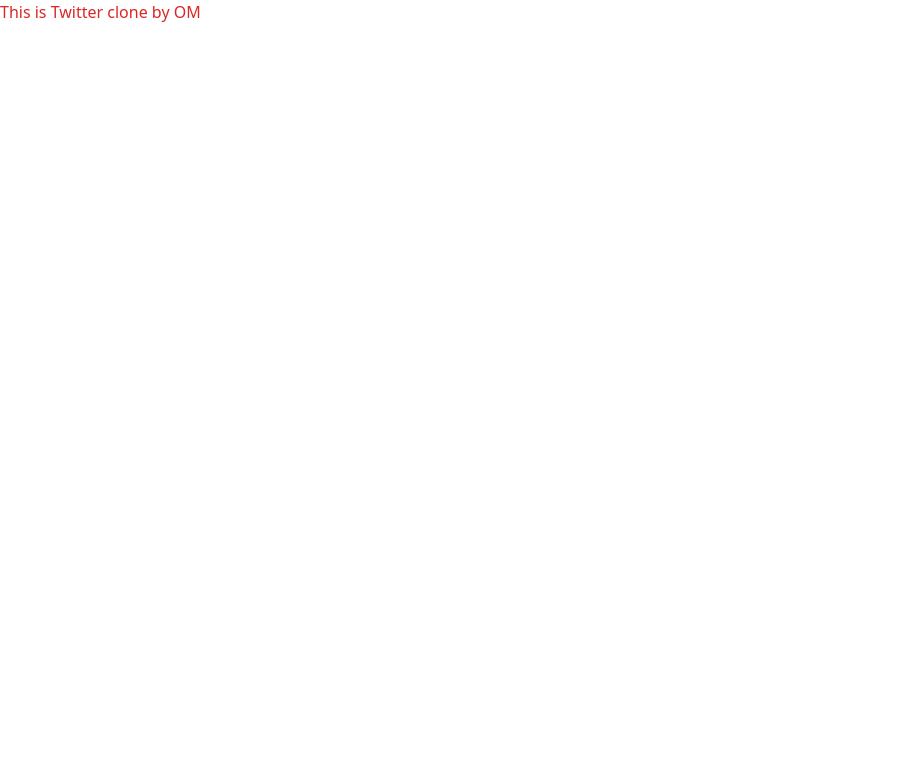
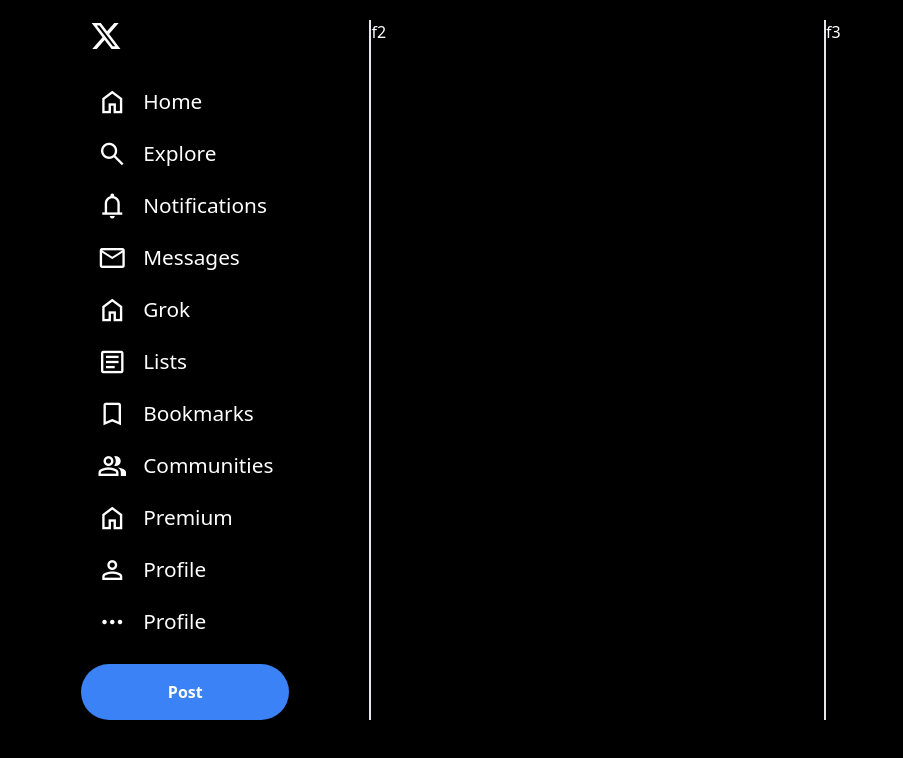
Before and after one commit to omkumarjha/Twitter-Clone-Tailwind-Css, a website built with Vite: page index.html in a window 1280 px wide. Shown: the whole page, without its empty margins (0-903 px from the left). Built offline with nearby package versions, Linux system fonts and the light colour scheme.

Commit message:
Beutify the left section of the Home page of twitter and added nav items

```diff
--- a/index.html
+++ b/index.html
@@ -3,10 +3,49 @@
 <head>
     <meta charset="UTF-8">
     <meta name="viewport" content="width=device-width, initial-scale=1.0">
-    <title>Twitter Clone</title>
+    <title>Home / X</title>
+    <link rel="stylesheet" href="https://fonts.googleapis.com/css2?family=Material+Symbols+Outlined:opsz,wght,FILL,GRAD@24,400,0,0" />
+    <link rel="stylesheet" href="https://fonts.googleapis.com/css2?family=Material+Symbols+Outlined:opsz,wght,FILL,GRAD@24,400,0,0" />
+    <link rel="stylesheet" href="https://fonts.googleapis.com/css2?family=Material+Symbols+Outlined:opsz,wght,FILL,GRAD@24,400,0,0" />
+    <link rel="stylesheet" href="https://fonts.googleapis.com/css2?family=Material+Symbols+Outlined:opsz,wght,FILL,GRAD@24,400,0,0" />
+    <link rel="stylesheet" href="https://fonts.googleapis.com/css2?family=Material+Symbols+Outlined:opsz,wght,FILL,GRAD@24,400,0,0" />
+    <link rel="stylesheet" href="https://fonts.googleapis.com/css2?family=Material+Symbols+Outlined:opsz,wght,FILL,GRAD@24,400,0,0" />
+    <link rel="stylesheet" href="https://fonts.googleapis.com/css2?family=Material+Symbols+Outlined:opsz,wght,FILL,GRAD@24,400,0,0" />
+    <link rel="stylesheet" href="https://fonts.googleapis.com/css2?family=Material+Symbols+Outlined:opsz,wght,FILL,GRAD@24,400,0,0" />
+    <link rel="stylesheet" href="https://fonts.googleapis.com/css2?family=Material+Symbols+Outlined:opsz,wght,FILL,GRAD@24,400,0,0" />
     <link rel="stylesheet" href="style.css">
 </head>
-<body>
-    <h1 class="text-red-600">This is Twitter clone by OM</h1>
+<body class="bg-black text-white">
+    <div class="container mx-auto flex py-5">
+
+        <div class="first w-[70%] flex flex-col items-end pr-20">
+           <nav>
+                <div class="logo invert mb-6 cursor-pointer pl-[9px]">
+                    <svg viewBox="0 0 24 24" aria-hidden="true" class="w-8 r-4qtqp9 r-yyyyoo r-dnmrzs r-bnwqim r-1plcrui r-lrvibr r-lrsllp r-1nao33i r-16y2uox r-8kz0gk"><g><path d="M18.244 2.25h3.308l-7.227 8.26 8.502 11.24H16.17l-5.214-6.817L4.99 21.75H1.68l7.73-8.835L1.254 2.25H8.08l4.713 6.231zm-1.161 17.52h1.833L7.084 4.126H5.117z"></path></g></svg>
+                </div>
+
+            <div class="nav-items">
+                <ul class=" text-[1.3rem] font-medium">
+                    <li class="flex items-center cursor-pointer hover:bg-slate-900 w-fit py-2 px-4 rounded-full"><span class="text-3xl material-symbols-outlined pr-4">Home</span>Home</li>
+                    <li class="flex items-center cursor-pointer hover:bg-slate-900 w-fit py-2 px-4 rounded-full"><span class="text-3xl material-symbols-outlined pr-4">search</span>Explore</li>
+                    <li class="flex items-center cursor-pointer hover:bg-slate-900 w-fit py-2 px-4 rounded-full"><span class="text-3xl material-symbols-outlined pr-4">notifications</span>Notifications</li>
+                    <li class="flex items-center cursor-pointer hover:bg-slate-900 w-fit py-2 px-4 rounded-full"><span class="text-3xl material-symbols-outlined pr-4">mail</span>Messages</li>
+                    <li class="flex items-center cursor-pointer hover:bg-slate-900 w-fit py-2 px-4 rounded-full"><span class="text-3xl material-symbols-outlined pr-4">Home</span>Grok</li>
+                    <li class="flex items-center cursor-pointer hover:bg-slate-900 w-fit py-2 px-4 rounded-full"><span class="text-3xl material-symbols-outlined pr-4">article</span>Lists</li>
+                    <li class="flex items-center cursor-pointer hover:bg-slate-900 w-fit py-2 px-4 rounded-full"><span class="text-3xl material-symbols-outlined pr-4">bookmark</span>Bookmarks</li>
+                    <li class="flex items-center cursor-pointer hover:bg-slate-900 w-fit py-2 px-4 rounded-full"><span class="text-3xl material-symbols-outlined pr-4">group</span>Communities</li>
+                    <li class="flex items-center cursor-pointer hover:bg-slate-900 w-fit py-2 px-4 rounded-full"><span class="text-3xl material-symbols-outlined pr-4">Home</span>Premium</li>
+                    <li class="flex items-center cursor-pointer hover:bg-slate-900 w-fit py-2 px-4 rounded-full"><span class="text-3xl material-symbols-outlined pr-4">person</span>Profile</li>
+                    <li class="flex items-center cursor-pointer hover:bg-slate-900 w-fit py-2 px-4 rounded-full"><span class="text-3xl material-symbols-outlined pr-4">more_horiz</span>Profile</li>
+                </ul>
+                <button class="post bg-blue-500 w-full p-4 rounded-full font-bold mt-4">Post</button>
+            </div>
+           </nav>
+
+        </div>
+
+        <div class="second w-full border-x-2">f2</div>
+        <div class="third  w-full">f3</div>
+    </div>
 </body>
 </html>
```
